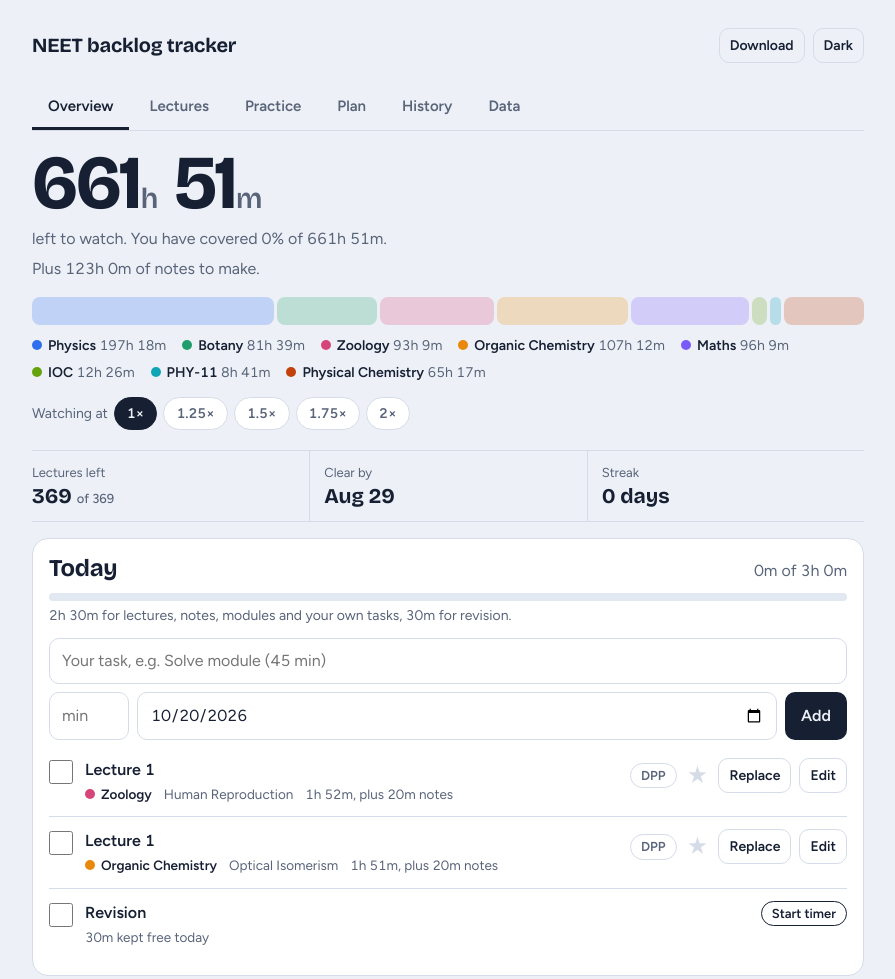
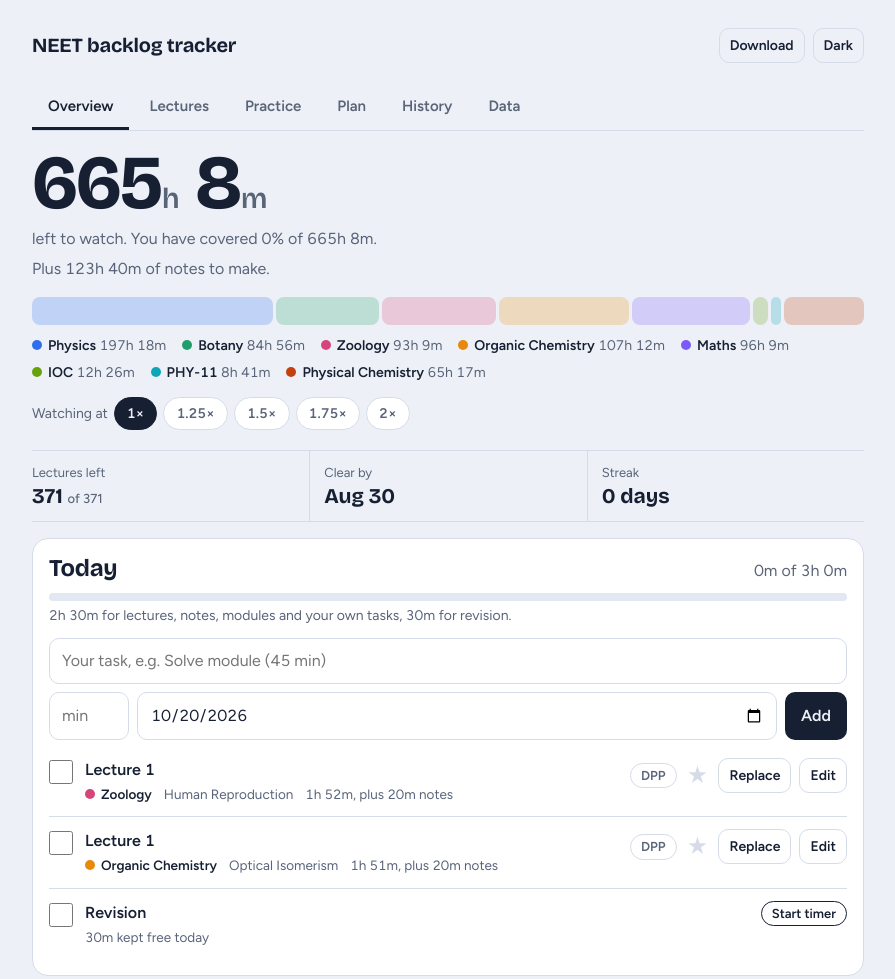
Before and after one commit to k8670122-eng/Tracker, a plain HTML site: page index.html in a window 1280 px wide. Shown: the top 979 px of the page, without its empty margins (192-1087 px from the left). Drawn offline with nearby package versions, Linux system fonts and the light colour scheme.

Commit message:
Update index.html

```diff
--- a/index.html
+++ b/index.html
@@ -678,6 +678,7 @@ const BUILTIN = [
     ["Sexual Reproduction in Flowering Plants", [130,113,103,134,65,103,81,107,118,105,91,101,83]],
     ["Principles of Inheritance", [117,120,114,109,99,113,116,88,118,111,99,87]],
     ["Molecular Basis of Inheritance", [92,123,36,89,96,106,104,78,78,105,96,101,101,96,84,102,101,118,31,108,106,101,107,115]],
+    ["Microbes In Human Welfare", [106,91]],
   ] },
   { name: "Zoology", color: "#D6457A", chapters: [
     ["Human Reproduction", [112,116,111,115,99,109,115,109,105,116,107,115,113,80,105,108,106]],
```
